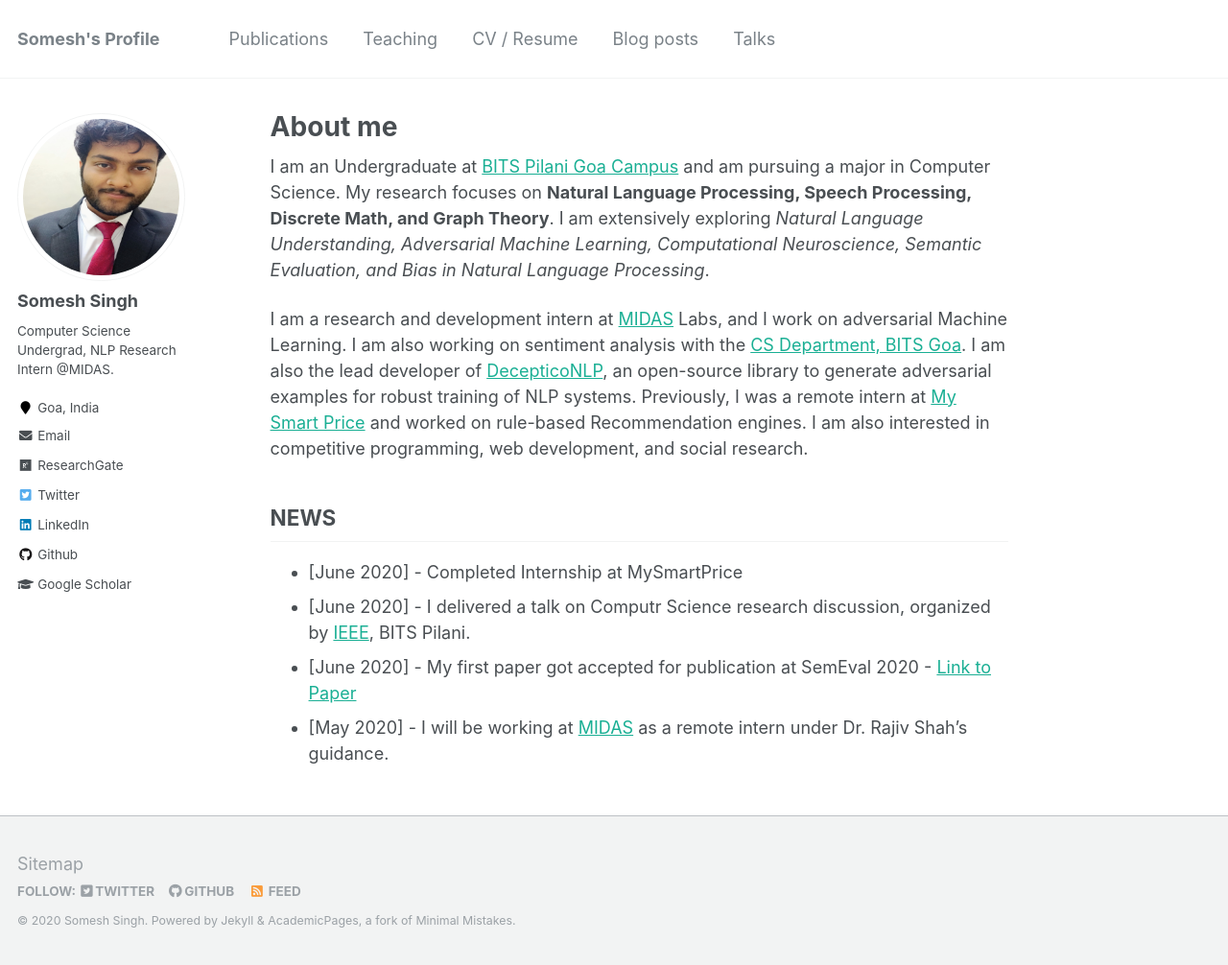
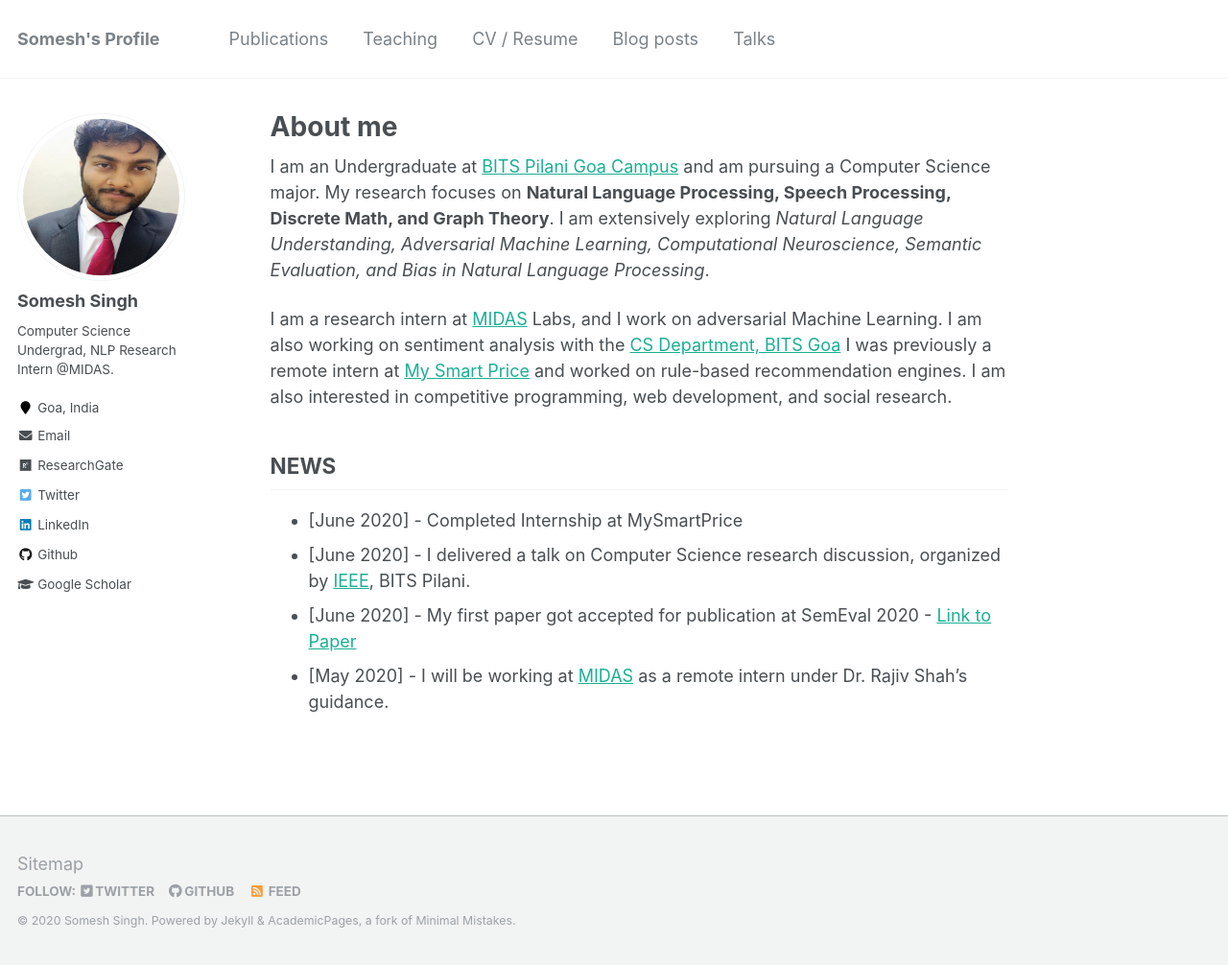
Before and after one commit to someshsingh22/someshsingh22.github.io, a Jekyll site: the page built from _pages/about.md, in a window 1280 px wide and 1006 px high. Shown: the whole window at 96% size. Built offline with Jekyll 4.4.1, drawn with Linux system fonts in a browser that asks for light colours.

Commit message:
Typos Fixed

```diff
--- a/_pages/about.md
+++ b/_pages/about.md
@@ -7,13 +7,12 @@
   - /about/
   - /about.html
 ---
+I am an Undergraduate at [BITS Pilani Goa Campus](https://www.bits-pilani.ac.in/Goa/index.aspx) and am pursuing a Computer Science major. My research focuses on **Natural Language Processing, Speech Processing, Discrete Math, and Graph Theory**. I am extensively exploring *Natural Language Understanding, Adversarial Machine Learning, Computational Neuroscience, Semantic Evaluation, and Bias in Natural Language Processing*.
 
-I am an Undergraduate at [BITS Pilani Goa Campus](https://www.bits-pilani.ac.in/Goa/index.aspx) and am pursuing a major in Computer Science. My research focuses on **Natural Language Processing, Speech Processing, Discrete Math, and Graph Theory**. I am extensively exploring *Natural Language Understanding, Adversarial Machine Learning, Computational Neuroscience, Semantic Evaluation, and Bias in Natural Language Processing*.
-
-I am a research and development intern at [MIDAS](http://midas.iiitd.edu.in/) Labs, and I work on adversarial Machine Learning. I am  also working on sentiment analysis with the [CS Department, BITS Goa](https://www.bits-pilani.ac.in/goa/ComputerScienceInformationsSystems/ComputerScienceandInformationSystems). I am also the lead developer of [DecepticoNLP](https://github.com/SforAiDl/decepticonlp), an open-source library to generate adversarial examples for robust training of NLP systems. Previously, I was a remote intern at [My Smart Price](https://www.mysmartprice.com) and worked on rule-based Recommendation engines. I am also interested in competitive programming, web development, and social research.
+I am a research intern at [MIDAS](http://midas.iiitd.edu.in/) Labs, and I work on adversarial Machine Learning. I am also working on sentiment analysis with the [CS Department, BITS Goa](https://www.bits-pilani.ac.in/goa/ComputerScienceInformationsSystems/ComputerScienceandInformationSystems)  I was previously a remote intern at [My Smart Price](https://www.mysmartprice.com) and worked on rule-based recommendation engines. I am also interested in competitive programming, web development, and social research.
 
 ## NEWS
 * \[June 2020\] - Completed Internship at MySmartPrice
-* \[June 2020\] - I delivered a talk on Computr Science research discussion, organized by [IEEE](https://www.bits-pilani.ac.in/goa/chapters), BITS Pilani.
+* \[June 2020\] - I delivered a talk on Computer Science research discussion, organized by [IEEE](https://www.bits-pilani.ac.in/goa/chapters), BITS Pilani.
 * \[June 2020\] - My first paper got accepted for publication at SemEval 2020 - [Link to Paper](https://arxiv.org/abs/2006.00593)
-* \[May 2020\]  - I will be working at [MIDAS](http://midas.iiitd.edu.in/team/Somesh-Kumar-Singh.html) as a remote intern under Dr. Rajiv Shah's guidance.
+* \[May 2020\] - I will be working at [MIDAS](http://midas.iiitd.edu.in/team/Somesh-Kumar-Singh.html) as a remote intern under Dr. Rajiv Shah's guidance.
```
Also changed, not shown: _posts/2020-06-28-publishing-papers.md (+2 -2 lines), _posts/2020-06-30-adversarial.md (+1 -1 lines), _posts/2020-07-12-modelling-selective-attention-with-neural-networks.md (+1 -1 lines).
